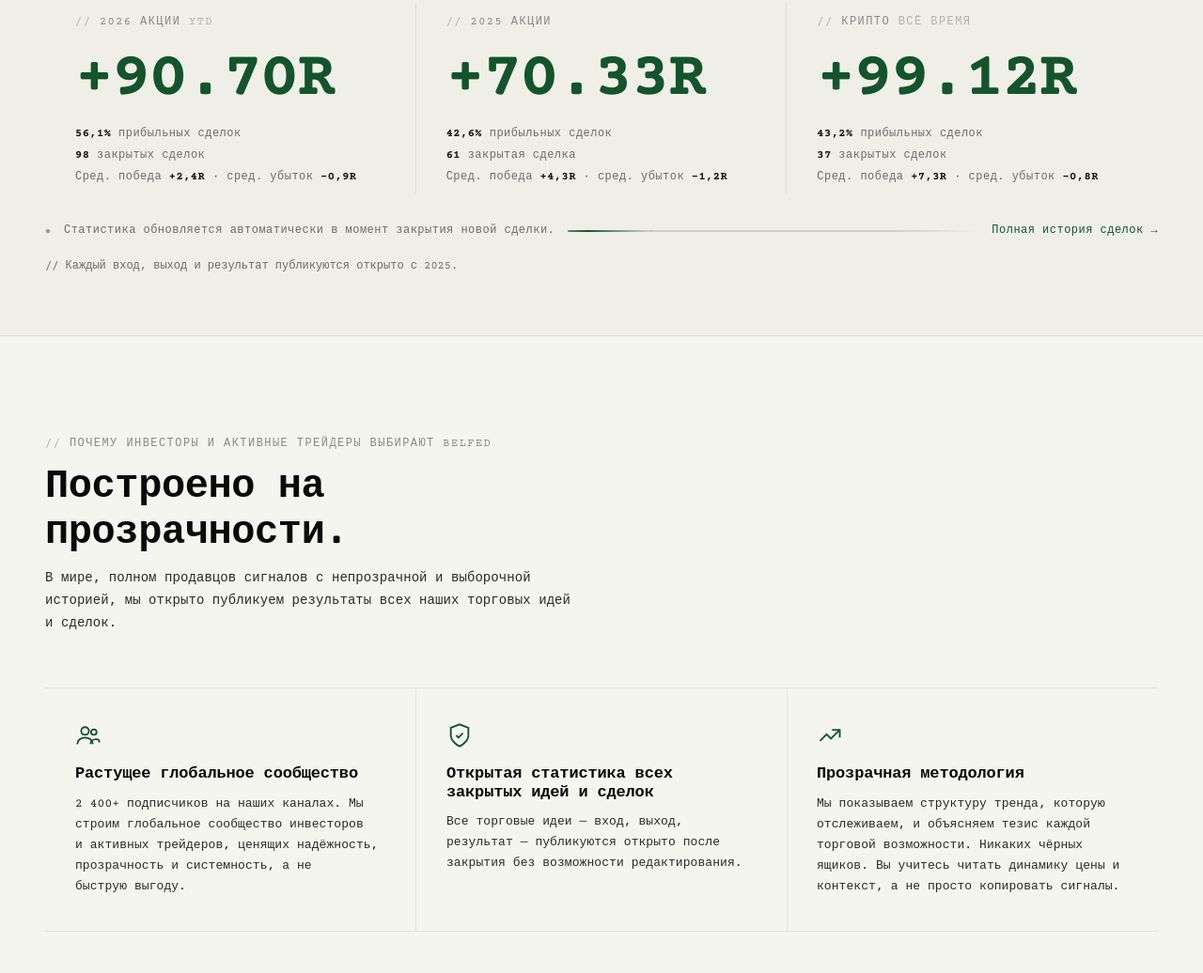
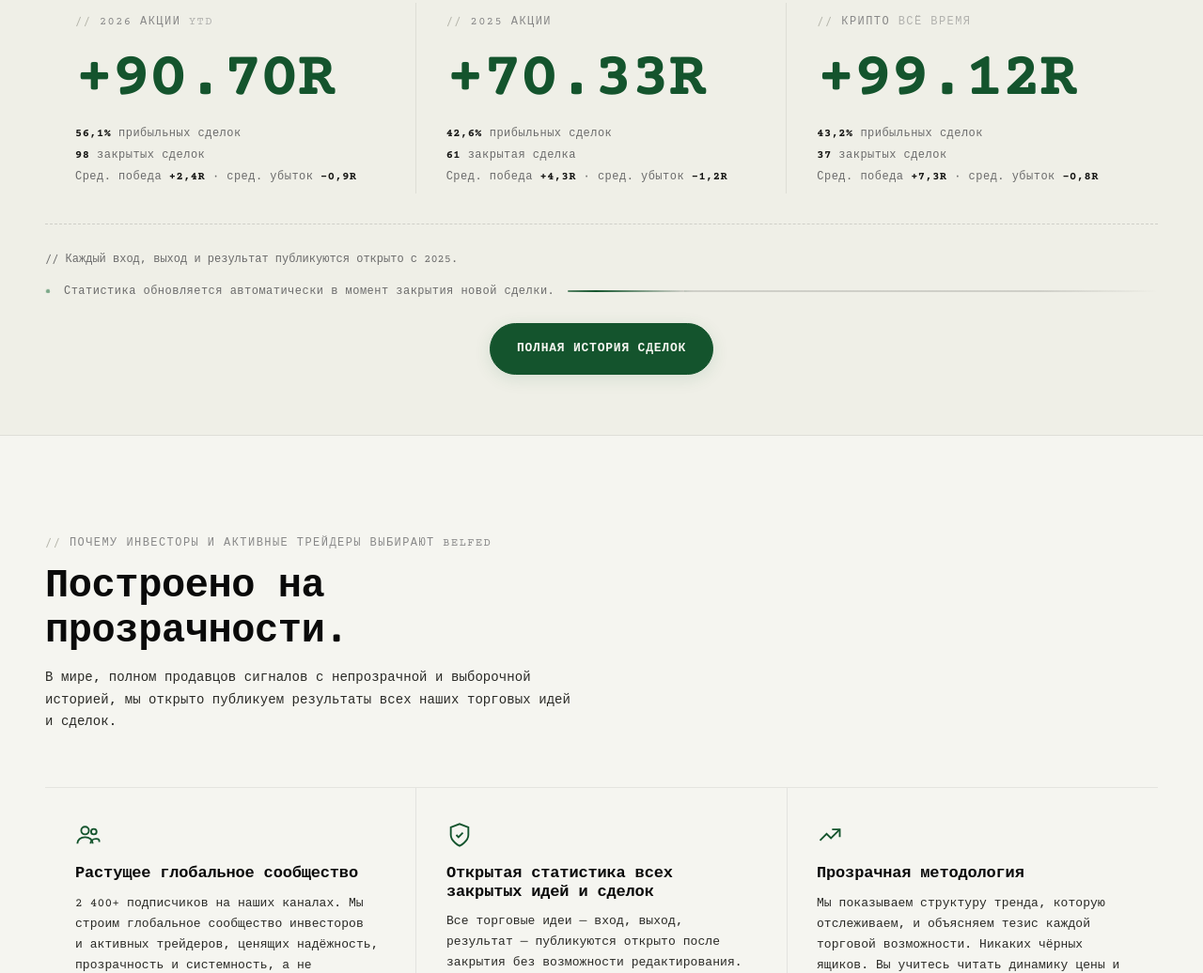
Before and after one commit to BelFedAnalytics/belfed-website, a plain HTML site: page index.html in a window 1280 px wide. Shown: the part 1174-2210 px from the top of the page at 94% size. Drawn offline with nearby package versions, Linux system fonts and the light colour scheme.

Commit message:
feat(landing): крупная CTA истории сделок + RU-таблица (#12)
* feat(landing): крупная CTA-кнопка истории сделок + RU-таблица результатов

- Заменили маленькую inline-ссылку на крупную зелёную CTA-кнопку
  по центру под блоком статистики (.btn-track)
- ВСЕ ссылки на историю сделок теперь ведут на /ru/trades.html
  (русская версия таблицы), а не на belfed.com/trades.html (EN-домен)

* tweak(landing): меняем порядок — 'с 2025' перед уведомлением об автообновлении, кнопка снизу

* tweak(landing): убираем стрелку с CTA-кнопки истории сделок

---------

Co-authored-by: Belfed Agent <agent@perplexity.ai>

```diff
--- a/index.html
+++ b/index.html
@@ -168,6 +168,22 @@
     .btn-ghost { background: transparent; color: var(--ink); border-color: var(--rule-strong); }
     .btn-ghost:hover { border-color: var(--black); color: var(--black); }
     .btn-sm { padding: 8px 14px; font-size: 11px; }
+    .btn-track {
+      background: var(--green-strong); color: var(--white);
+      border-color: var(--green-strong);
+      padding: 16px 28px; font-size: 13px;
+      box-shadow: 0 4px 18px #1a6b3a1f;
+    }
+    .btn-track:hover {
+      background: var(--black); border-color: var(--black); color: var(--white);
+      transform: translateY(-1px);
+      box-shadow: 0 8px 28px #1a6b3a33;
+    }
+    .btn-track .arrow { display: inline-block; margin-left: 8px; transition: transform .2s ease; }
+    .btn-track:hover .arrow { transform: translateX(4px); }
+    .track-cta-wrap {
+      margin-top: 24px; display: flex; justify-content: center;
+    }
 
     /* HERO */
     .hero {
@@ -887,7 +903,7 @@
   <ul class="nav-links" role="list">
     <li><a href="#tour" data-spy="tour">Что вы получаете</a></li>
     <li><a href="#how" data-spy="how">Как это работает</a></li>
-    <li><a href="https://belfed.com/trades.html" target="_blank" rel="noopener">История сделок ↗</a></li>
+    <li><a href="/ru/trades.html" target="_blank" rel="noopener">История сделок ↗</a></li>
     <li><a href="#pricing" data-spy="pricing">Тарифы</a></li>
     <li><a href="#faq" data-spy="faq">FAQ</a></li>
   </ul>
@@ -918,7 +934,7 @@
         <p class="hero-sub">Ежедневная аналитика и торговые возможности на мировых рынках акций, криптовалют и биржевых товаров.<br><br>Вся информация в удобном личном кабинете, по email и в Telegram.</p>
         <div class="hero-cta">
           <a href="#pricing" class="btn btn-primary">Начать 14-дневный бесплатный доступ →</a>
-          <a href="https://belfed.com/trades.html" target="_blank" rel="noopener" class="btn btn-ghost">Смотреть публичную историю сделок</a>
+          <a href="/ru/trades.html" target="_blank" rel="noopener" class="btn btn-ghost">Смотреть публичную историю сделок</a>
         </div>
         <div class="hero-trust">
           <span><span class="ck">✓</span> 14 дней бесплатного доступа без карты</span>
@@ -996,14 +1012,18 @@
         </div>
       </div>
     </div>
-    <div class="auto-note" aria-live="polite">
+    <div class="record-foot" style="margin-top:32px;">
+      <span>// Каждый вход, выход и результат публикуются открыто с 2025.</span>
+    </div>
+    <div class="auto-note" aria-live="polite" style="margin-top:14px;">
       <span class="dot-live"></span>
       <span>Статистика обновляется автоматически в момент закрытия новой сделки.</span>
       <span class="auto-beam" aria-hidden="true"></span>
-      <a href="https://belfed.com/trades.html" target="_blank" rel="noopener" style="color:var(--green-strong);">Полная история сделок →</a>
-    </div>
-    <div class="record-foot" style="margin-top:18px;border-top:none;padding-top:0;">
-      <span>// Каждый вход, выход и результат публикуются открыто с 2025.</span>
+    </div>
+    <div class="track-cta-wrap">
+      <a href="/ru/trades.html" target="_blank" rel="noopener" class="btn btn-track">
+        Полная история сделок
+      </a>
     </div>
   </div>
 </section>
@@ -1405,7 +1425,7 @@
     <p>Присоединяйтесь к инвесторам и трейдерам, которые используют Belfed для ежедневного рыночного контекста и торговых возможностей, которые действительно важны.</p>
     <div class="cta-group">
       <a href="#pricing" class="btn btn-primary">Получить бесплатный доступ →</a>
-      <a href="https://belfed.com/trades.html" target="_blank" rel="noopener" class="btn btn-ghost">Смотреть публичную историю сделок</a>
+      <a href="/ru/trades.html" target="_blank" rel="noopener" class="btn btn-ghost">Смотреть публичную историю сделок</a>
     </div>
   </div>
 </section>
@@ -1420,7 +1440,7 @@
       </div>
       <div class="foot-col">
         <h5>Продукт</h5>
-        <ul><li><a href="#tour">Что вы получаете</a></li><li><a href="#how">Как это работает</a></li><li><a href="#pricing">Тарифы</a></li><li><a href="https://belfed.com/trades.html" target="_blank" rel="noopener">История сделок</a></li><li><a href="#free-analysis">Бесплатный анализ</a></li></ul>
+        <ul><li><a href="#tour">Что вы получаете</a></li><li><a href="#how">Как это работает</a></li><li><a href="#pricing">Тарифы</a></li><li><a href="/ru/trades.html" target="_blank" rel="noopener">История сделок</a></li><li><a href="#free-analysis">Бесплатный анализ</a></li></ul>
       </div>
       <div class="foot-col">
         <h5>Сообщество</h5>
```
